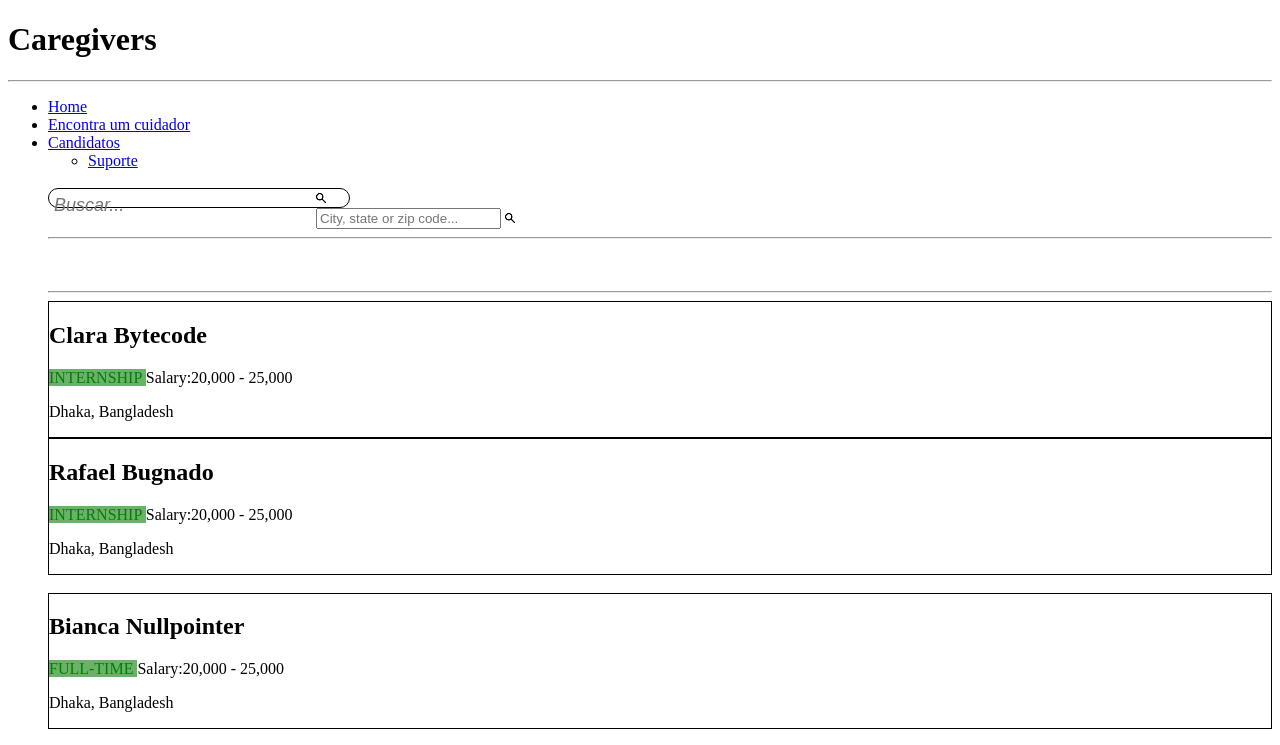
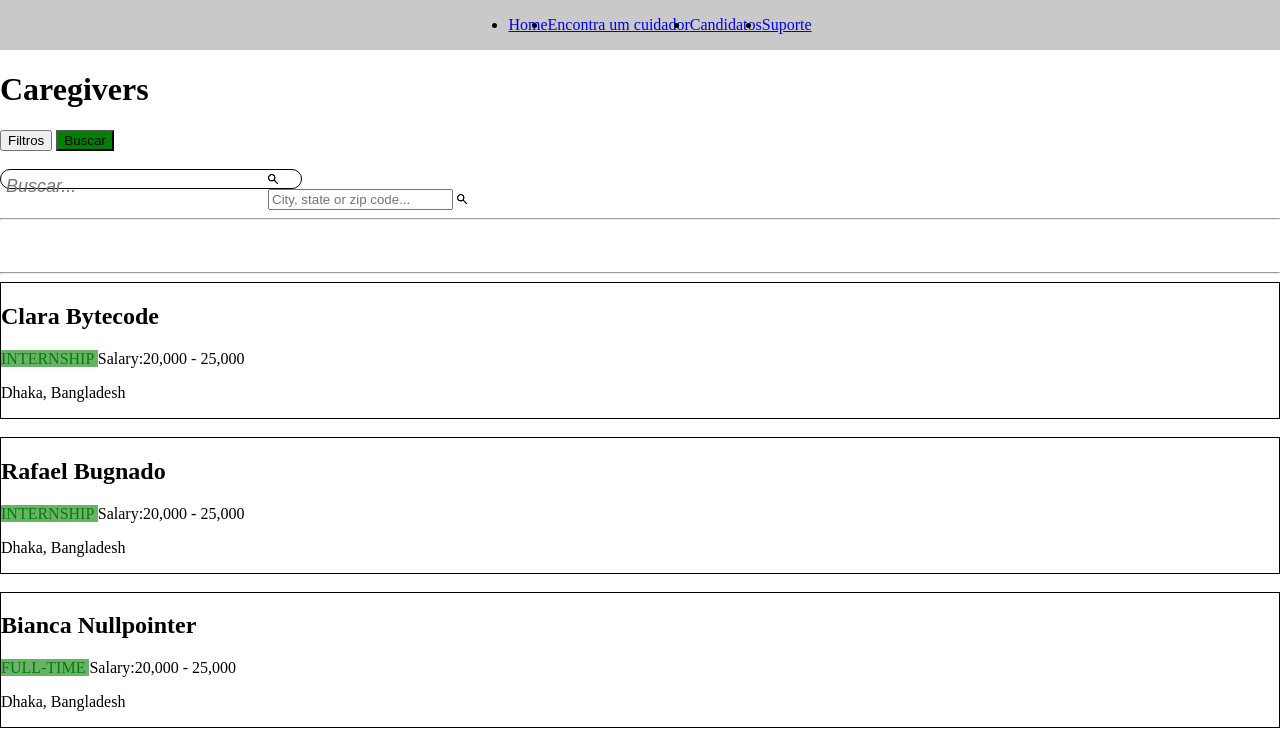
Before and after one commit to tekuan/caregivers, a plain HTML site: page front-end/listpage/index.html in a window 1280 px wide. Shown: the top 745 px of the page. Drawn offline with Linux system fonts and the light colour scheme.

Commit message:
alinhando o menu

```diff
--- a/front-end/listpage/index.html
+++ b/front-end/listpage/index.html
@@ -13,27 +13,63 @@ color: green; background-color: rgb(106, 177, 106);
       border: 1px solid;
     }
 
+    body {
+      background-color: rgb(255, 255, 255);
+      max-width: 100%;
+      margin: 0;
+    }
+
+    .cordobotao {
+      background-color: green;
+      height: 100%;
+    }
+
+    .menu {
+      display: flex;
+      background-color: rgb(201, 201, 201);
+      width: 100%;
+      align-items: center;
+      justify-content: center;
+    }
+
+    .menuhorizontal {
+      display: flex;
+      justify-content: space-between;
+      /* list-style-type: none; alinhar o menu ao centro */
+
+
+    }
+
     </style>
   </head>
   <body>
-    <h1>Caregivers</h1>
-    <hr>
-    <nav>
-        <ul class="menu">
+
+    <div class="menu">
+      <ul class="menuhorizontal">
         <li><a href="#">Home</a></li>
         <li><a href="#">Encontra um cuidador</a></li>
-                    <li><a href="#">Candidatos</a>
-                    <ul>
+        <li><a href="#">Candidatos</a> </li>
         <li><a href="#">Suporte</a></li>
       </ul>
+    </div>
+
+    <div>
+      <h1>Caregivers</h1>
+      <button>Filtros</button>
+      <button class="cordobotao">Buscar</button>
+    </div>
+
     <br>
+
     <div id="divBusca">
-      <img src="search.png" id="btnBusca" alt="Buscar"/>
-        <input type="text" id="txtBusca" placeholder="Buscar..."/>
+      <img src="search.png" id="btnBusca" alt="Buscar" />
+      <input type="text" id="txtBusca" placeholder="Buscar..." />
     </div>
+
     <div id="divCity">
-        <input type="City" id="txtCity" placeholder="City, state or zip code..."/>
-        <img src="search.png" id="btnCity" alt="City"/>
+      <input type="City" id="txtCity"
+        placeholder="City, state or zip code..." />
+      <img src="search.png" id="btnCity" alt="City" />
     </div>
 
     <hr>
@@ -42,17 +78,14 @@ color: green; background-color: rgb(106, 177, 106);
     <hr>
 
     <div class="a12">
-      <h2>Clara Bytecode</h2>
+      <h2> Clara Bytecode</h2>
       <div> <span class="inter">INTERNSHIP </span>
         Salary:20,000 - 25,000
-
-        <br>
-
       </div>
 
       <p>Dhaka, Bangladesh</p>
     </div>
-
+    <br>
     <div class="a12">
       <h2> Rafael Bugnado</h2>
       <div> <span class="inter">INTERNSHIP </span>
```
Lines whose indentation alone changed are shown as unchanged.
